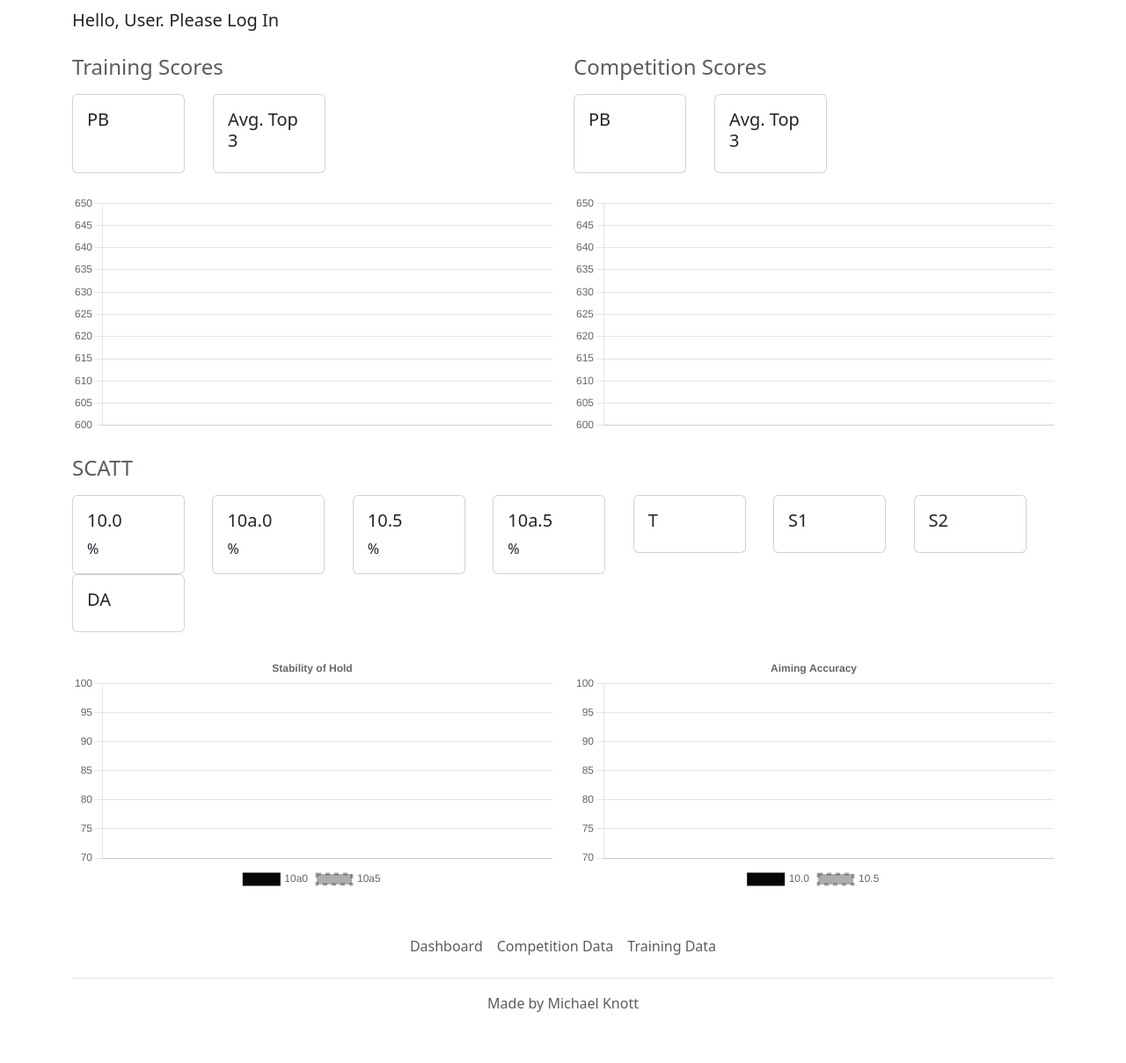
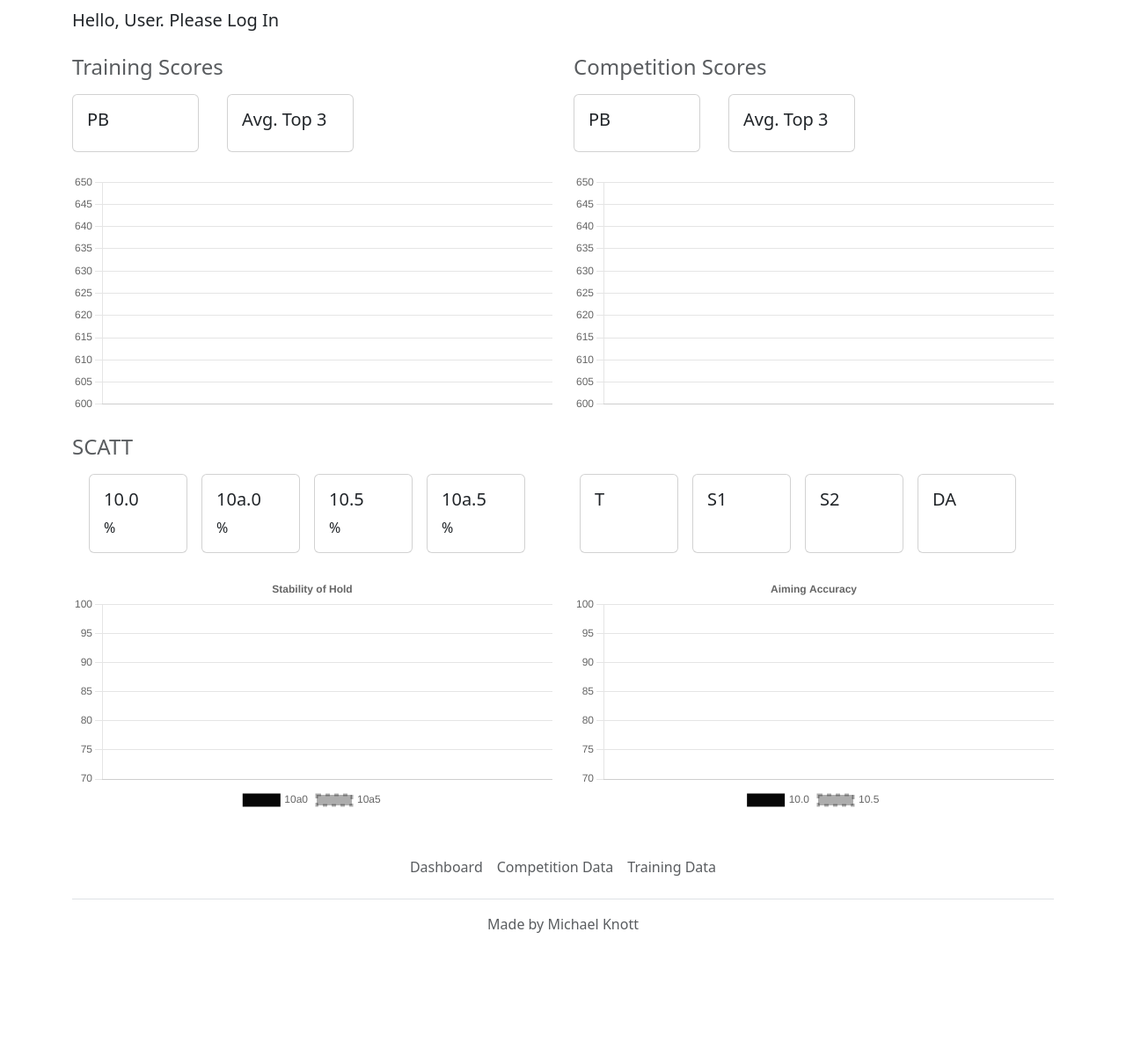
Before and after one commit to michaelwknott/ar10-tracker, a Django app: template templates/dashboard.html in a window 1280 px wide. Shown: the part 56-1265 px from the top of the page at 88% size. After the commit the page ends 1117 px from the top, so only its background shows below. Run offline with Django 4.2, Linux system fonts and the light colour scheme; the template is opened without the code that fills it, so the values that code supplies are empty.

Commit message:
Ammend templates for smaller screen

```diff
--- a/templates/competition/competition_data_list.html
+++ b/templates/competition/competition_data_list.html
@@ -6,7 +6,7 @@
 {% block content %}
 <div class="container">
     <h6 class="mt-4 display-6">Competition Results</h6>
-    <table class="table table-borderless mt-3">
+    <table class="table mt-3">
         <thead>
             <tr>
                 <th scope="col">Competition</th>
--- a/templates/dashboard.html
+++ b/templates/dashboard.html
@@ -17,7 +17,7 @@
     </div>
 </section>
 
-<section class"custom-score-overview">
+<section class="custom-score-overview">
   <div class="container mt-2">
     <div class="row">
       <div class="col">
@@ -29,14 +29,14 @@
     </div>
     <div class="row">
       <div class="col d-flex justify-content-start">
-        <div class="card me-3" style="width: 8rem;">
+        <div class="card me-3" style="width: 9rem;">
           <div class="card-body">
             <h5 class="card-title">PB</h5>
             <p class="card-text">{{ training_pb.score__max }}</p>
           </div>
         </div>
 
-        <div class="card ms-3" style="width: 8rem;">
+        <div class="card ms-3" style="width: 9rem;">
           <div class="card-body">
             <h5 class="card-title">Avg. Top 3</h5>
             <p class="card-text">{{ training_top3_avg.score__avg|floatformat:2 }}</p>
@@ -45,14 +45,14 @@
       </div>
 
       <div class="col d-flex justify-content-start">
-        <div class="card me-3" style="width: 8rem;">
+        <div class="card me-3" style="width: 9rem;">
           <div class="card-body">
             <h5 class="card-title">PB</h5>
             <p class="card-text">{{ comp_pb.qual_score__max }}</p>
           </div>
         </div>
 
-        <div class="card ms-3" style="width: 8rem;">
+        <div class="card ms-3" style="width: 9rem;">
           <div class="card-body">
             <h5 class="card-title">Avg. Top 3</h5>
             <p class="card-text">{{ comp_top3_avg.qual_score__avg|floatformat:2 }}</p>
@@ -159,39 +159,33 @@
 <section class="custom-scatt-overview">
   <div class="container mt-4">
     <div class="row">
-      <div class="col">
+      <div class="col d-flex justify-content-start">
         <h1 class="h4 text-muted mb-3">SCATT</h1>
     </div>
     <div class="row">
-        <div class="col">
-          <div class="card" style="width: 8rem;">
+        <div class="col d-flex justify-content-center">
+          <div class="card mx-2" style="width: 7rem;">
             <div class="card-body">
               <h5 class="card-title">10.0</h5>
               <p class="card-text">{{ training_data_avgs.ten_zero__avg|floatformat:2 }} %</p>
             </div>
           </div>
-        </div>
 
-        <div class="col">
-          <div class="card" style="width: 8rem;">
+          <div class="card mx-2" style="width: 7rem;">
             <div class="card-body">
               <h5 class="card-title">10a.0</h5>
               <p class="card-text">{{ training_data_avgs.ten_azero__avg|floatformat:2 }} %</p>
             </div>
           </div>
-        </div>
 
-        <div class="col">
-          <div class="card" style="width: 8rem;">
+          <div class="card mx-2" style="width: 7rem;">
             <div class="card-body">
               <h5 class="card-title">10.5</h5>
               <p class="card-text">{{ training_data_avgs.ten_five__avg|floatformat:2 }} %</p>
             </div>
           </div>
-        </div>
 
-        <div class="col">
-          <div class="card" style="width: 8rem;">
+          <div class="card mx-2" style="width: 7rem;">
             <div class="card-body">
               <h5 class="card-title">10a.5</h5>
               <p class="card-text">{{ training_data_avgs.ten_azero__avg|floatformat:2 }} %</p>
@@ -199,35 +193,29 @@
           </div>
         </div>
 
-        <div class="col">
-          <div class="card" style="width: 8rem;">
+        <div class="col d-flex justify-content-center">
+          <div class="card mx-2" style="width: 7rem;">
             <div class="card-body">
               <h5 class="card-title">T</h5>
               <p class="card-text">{{ training_data_avgs.aiming_time__avg|floatformat:2 }}</p>
             </div>
           </div>
-        </div>
 
-        <div class="col">
-          <div class="card" style="width: 8rem;">
+          <div class="card mx-2" style="width: 7rem;">
             <div class="card-body">
               <h5 class="card-title">S1</h5>
               <p class="card-text">{{ training_data_avgs.s1__avg|floatformat:2 }}</p>
             </div>
           </div>
-        </div>
 
-        <div class="col">
-          <div class="card" style="width: 8rem;">
+          <div class="card mx-2" style="width: 7rem;">
             <div class="card-body">
               <h5 class="card-title">S2</h5>
               <p class="card-text">{{ training_data_avgs.s2__avg|floatformat:2 }}</p>
             </div>
           </div>
-        </div>
 
-        <div class="col">
-          <div class="card" style="width: 8rem;">
+          <div class="card mx-2" style="width: 7rem;">
             <div class="card-body">
               <h5 class="card-title">DA</h5>
               <p class="card-text">{{ training_data_avgs.da__avg|floatformat:2 }}</p>
```
Also changed, not shown: templates/training/training_data_list.html (+4 -4 lines), record/migrations/0005_alter_competitiondata_options_and_more.py (added).
